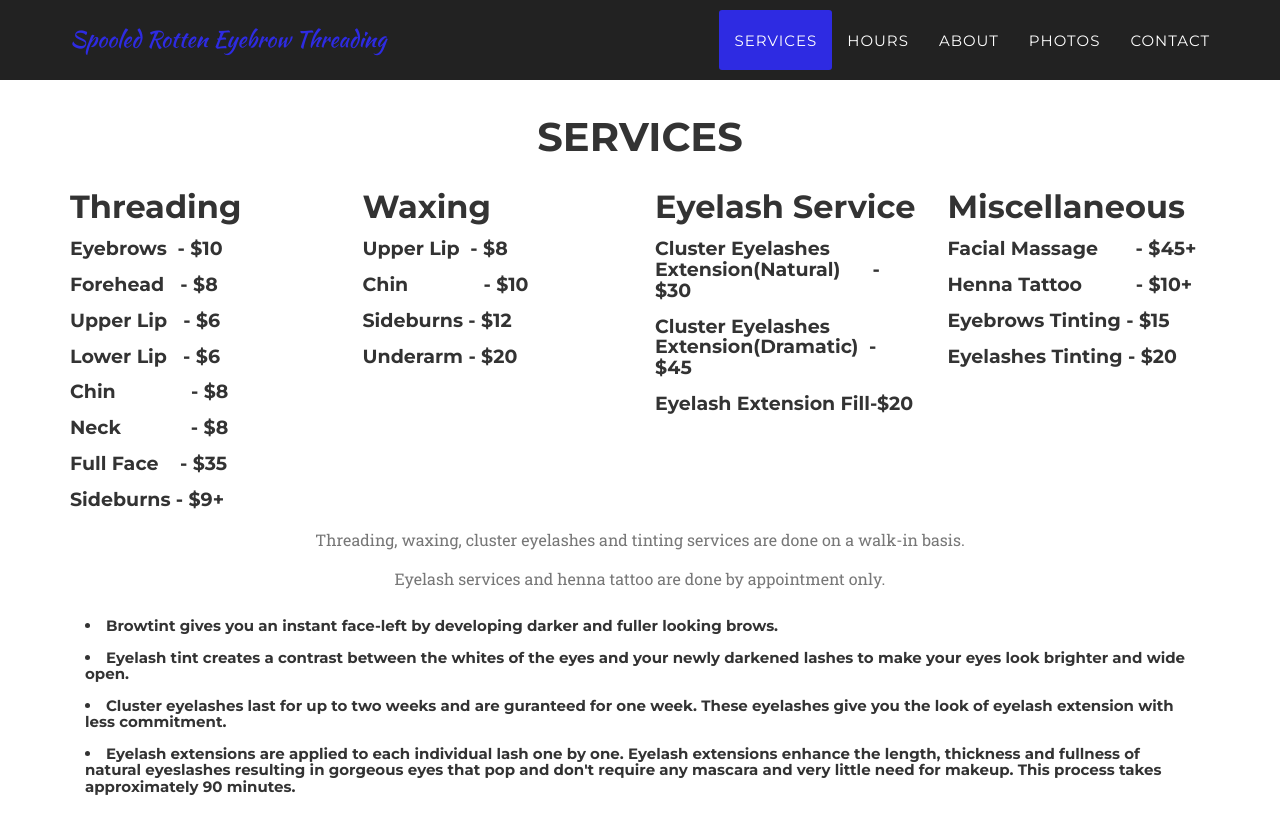
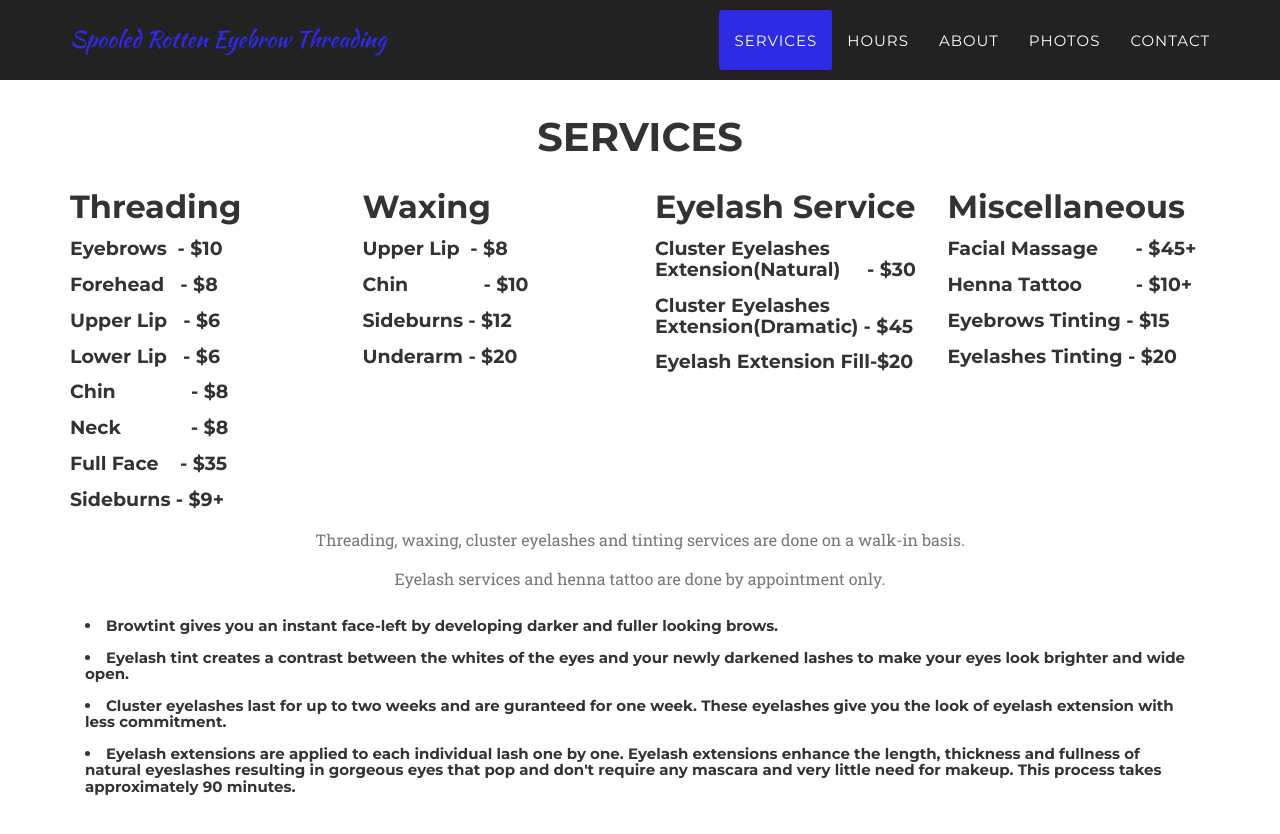
Before and after one commit to spooledrotten/spooledrotten.github.io, a Jekyll site: the page built from index.html, in a window 1280 px wide and 900 px high, scrolled down 868 px. Shown: the top 834 px of the window. Built offline with Jekyll 4.4.1, drawn with Linux system fonts in a browser that asks for light colours; some web fonts are replaced.

Commit message:
84th commit

```diff
--- a/_includes/services.html
+++ b/_includes/services.html
@@ -39,8 +39,8 @@
 
 					<h2 class="service-heading">Eyelash Service</h2>
 					<!--<h4 class="service-heading">Eyelashes Extension&nbsp;&nbsp;&nbsp;- $30</h4>-->
-					<h4 class="service-heading">Cluster Eyelashes Extension(Natural)&nbsp;&nbsp;&nbsp;&nbsp;&nbsp;&nbsp;- $30</h4>
-					<h4 class="service-heading">Cluster Eyelashes Extension(Dramatic)&nbsp;&nbsp;- $45</h4>
+					<h4 class="service-heading">Cluster Eyelashes Extension(Natural)&nbsp;&nbsp;&nbsp;&nbsp;&nbsp;- $30</h4>
+					<h4 class="service-heading">Cluster Eyelashes Extension(Dramatic)&nbsp;- $45</h4>
 					<h4 class="service-heading">Eyelash Extension Fill-$20</h4>
 				</div>
 
```
